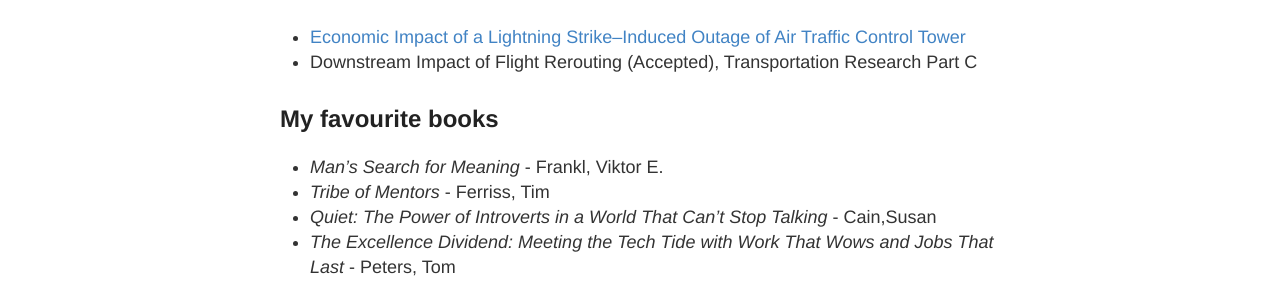
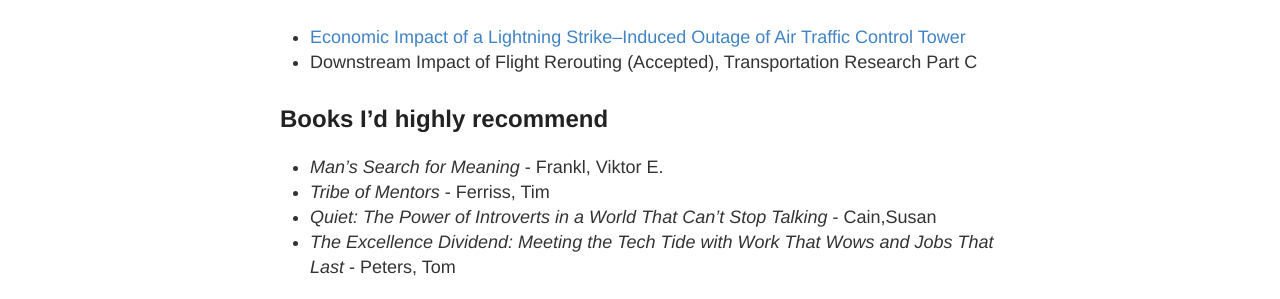
Before and after one commit to wzding/deprecated_wzding.github.io, a Jekyll site: the page built from about.md, in a window 1280 px wide. Shown: the part 1011-1310 px from the top of the page. Built offline with Jekyll 4.4.1, drawn with Linux system fonts in a browser that asks for light colours.

Commit message:
changed header

```diff
--- a/about.md
+++ b/about.md
@@ -26,7 +26,7 @@
 * [Economic Impact of a Lightning Strike–Induced Outage of Air Traffic Control Tower](https://trrjournalonline.trb.org/doi/pdf/10.3141/2501-10){:target="_blank"}
 * Downstream Impact of Flight Rerouting (Accepted), Transportation Research Part C
 
-## My favourite books
+## Books I'd highly recommend
 * *Man's Search for Meaning* - Frankl, Viktor E.
 * *Tribe of Mentors* - Ferriss, Tim
 * *Quiet: The Power of Introverts in a World That Can’t Stop Talking* - Cain,Susan
```
